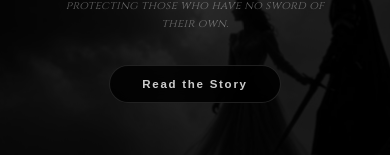
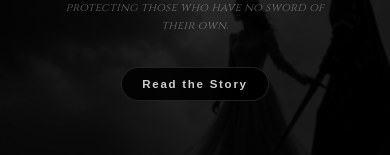
Before and after one commit to Orqelyn/the-northern-knight, a React (Vite) app: page / in a window 390 px wide. Shown: the part 438-593 px from the top of the page. Built offline with nearby package versions, Linux system fonts and the light colour scheme.

Commit message:
Fix Vite config for Netlify deployment

```diff
--- a/src/components/Hero.css
+++ b/src/components/Hero.css
@@ -258,9 +258,9 @@
   }
 
   .hero__btn {
-    width: auto;
+    width: fit-content;
     justify-content: center;
-    padding: 0.75rem 2rem;
+    padding: 0.6rem 1.25rem;
     font-size: 0.72rem;
   }
 }
--- a/src/components/Welcome.css
+++ b/src/components/Welcome.css
@@ -332,9 +332,9 @@
   }
 
   .welcome__enter-btn {
-    width: auto;
+    width: fit-content;
     justify-content: center;
-    padding: 0.75rem 2rem;
+    padding: 0.6rem 1.25rem;
     font-size: 0.72rem;
     letter-spacing: 0.15em;
   }
```
